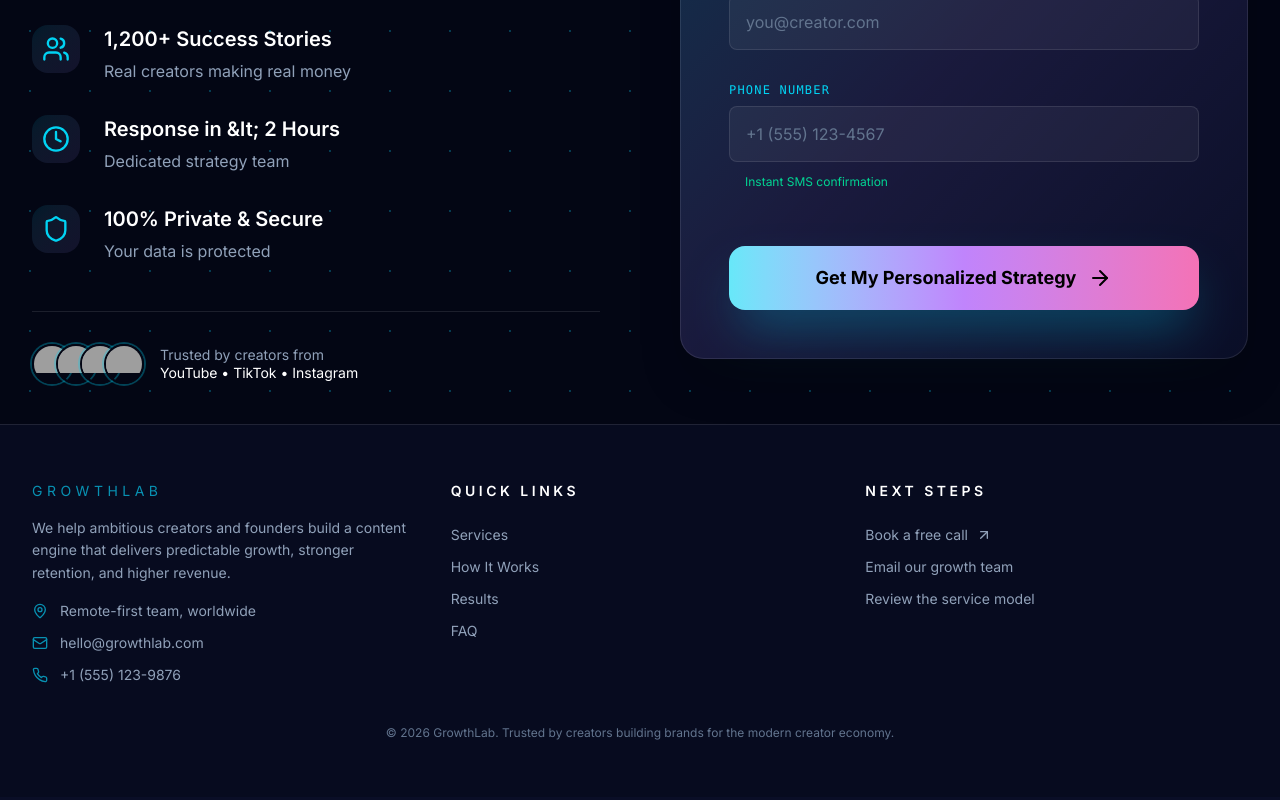
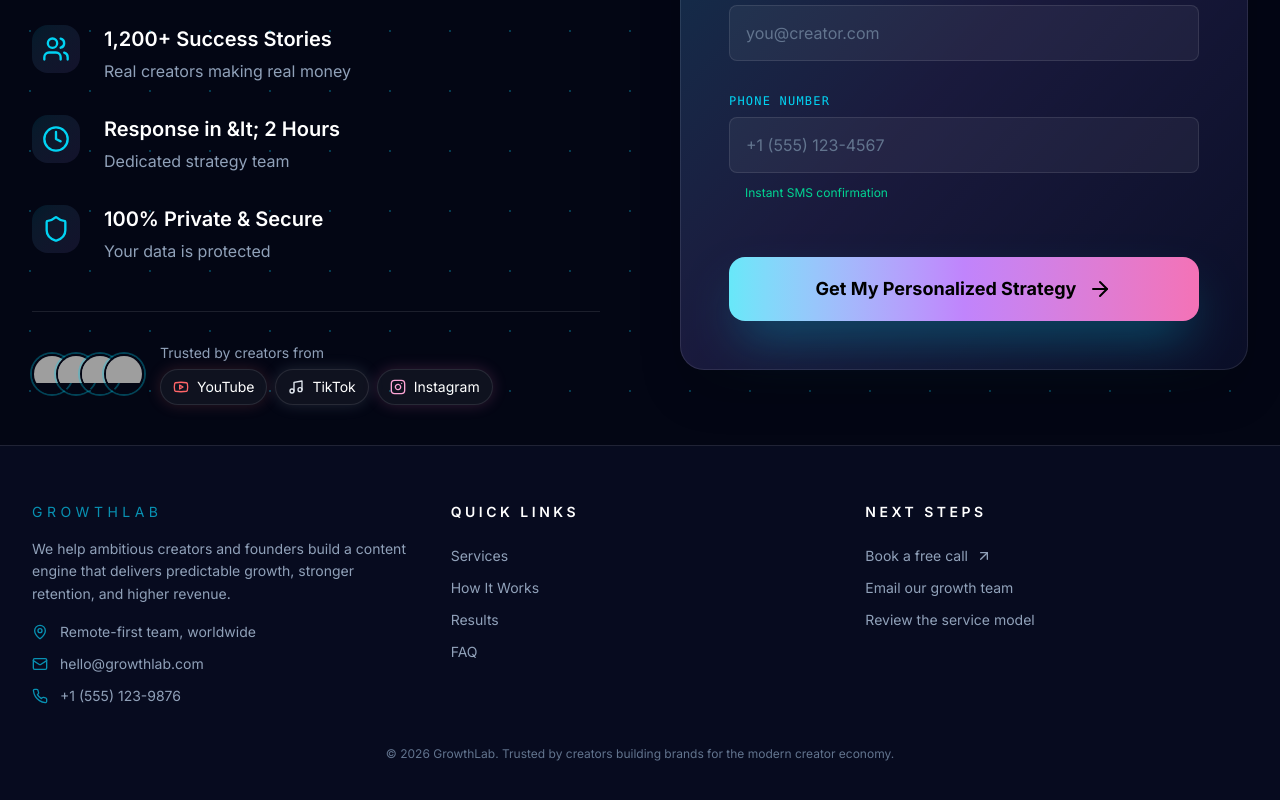
Before and after one commit to Mohammed-Karim226/GrowthLab, a Next.js app: page / in a window 1280 px wide. Shown: the part 8531-9331 px from the top of the page. Built offline with nearby package versions, Linux system fonts and the light colour scheme; grey boxes are pictures that could not be loaded.

Commit message:
Add icons

```diff
--- a/src/components/home/ContactSection.tsx
+++ b/src/components/home/ContactSection.tsx
@@ -2,7 +2,7 @@
 
 import { zodResolver } from "@hookform/resolvers/zod";
 import { motion, useReducedMotion } from "framer-motion";
-import { ArrowRight, CheckCircle, Shield, Clock, Users, Star, Zap, TrendingUp } from "lucide-react";
+import { ArrowRight, CheckCircle, Shield, Clock, Users, Star, Zap, TrendingUp, Youtube, Instagram, Music } from "lucide-react";
 import { useState } from "react";
 import { Controller, useForm } from "react-hook-form";
 import { toast } from "sonner";
@@ -112,10 +112,25 @@ export default function ContactSection() {
                   </div>
                 ))}
               </div>
-              <p className="text-sm text-slate-400 leading-tight">
-                Trusted by creators from<br />
-                <span className="text-white">YouTube • TikTok • Instagram</span>
-              </p>
+              <div className="relative text-sm leading-tight text-slate-400">
+                {/* <span className="absolute -left-2 top-1 h-2 w-2 rounded-full bg-cyan-300/90 shadow-[0_0_10px_rgba(34,211,238,0.7)] animate-pulse" /> */}
+                {/* <span className="absolute right-0 top-6 h-2 w-2 rounded-full bg-pink-300/90 shadow-[0_0_12px_rgba(244,114,182,0.65)] animate-pulse" /> */}
+                <p className="text-sm text-slate-400 leading-tight">Trusted by creators from</p>
+                <div className="mt-2 flex flex-wrap items-center gap-2">
+                  <span className="inline-flex items-center gap-2 rounded-full border border-white/10 bg-white/5 px-3 py-2 text-white shadow-[0_0_15px_rgba(248,113,113,0.18)]">
+                    <Youtube className="h-4 w-4 text-red-400" />
+                    YouTube
+                  </span>
+                  <span className="inline-flex items-center gap-2 rounded-full border border-white/10 bg-white/5 px-3 py-2 text-white shadow-[0_0_15px_rgba(148,163,184,0.2)]">
+                    <Music className="h-4 w-4 text-slate-200" />
+                    TikTok
+                  </span>
+                  <span className="inline-flex items-center gap-2 rounded-full border border-white/10 bg-white/5 px-3 py-2 text-white shadow-[0_0_15px_rgba(244,114,182,0.2)]">
+                    <Instagram className="h-4 w-4 text-pink-300" />
+                    Instagram
+                  </span>
+                </div>
+              </div>
             </div>
           </motion.div>
 
```
